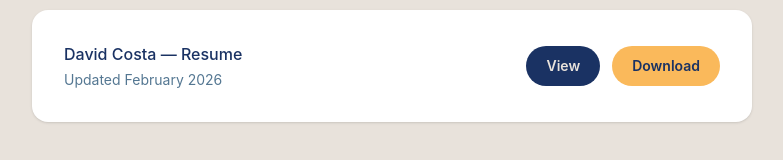
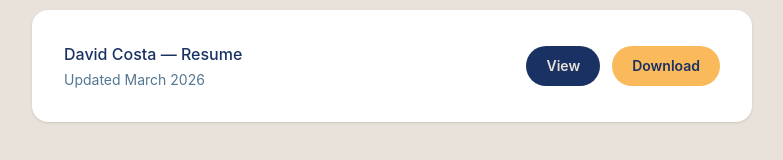
Before and after one commit to costad3atwit/CostaPortfolio, a React (Vite) app: page /about in a window 1280 px wide. Shown: the part 2594-2754 px from the top of the page, without its empty margins (248-1031 px from the left). Built offline with nearby package versions, Linux system fonts and the light colour scheme; no server answers.

Commit message:
fix: update resume version

```diff
--- a/src/pages/About.tsx
+++ b/src/pages/About.tsx
@@ -21,7 +21,7 @@ const SKILLS = {
   Learning: ['Spring Boot', 'Docker', 'Java', 'PostgreSQL'],
 };
 
-const S3_RESUME = `${S3_BASE}/files/DavidCostaResume_2_19_26.pdf`;
+const S3_RESUME = `${S3_BASE}/files/DavidCostaResume_3_20_26.pdf`;
 
 export default function About() {
   const location = useLocation();
@@ -178,7 +178,7 @@ export default function About() {
             style={{ backgroundColor: 'white' }}>
             <div className="flex-1">
               <p className="text-base mb-1 font-medium" style={{ color: '#1A3263' }}>David Costa — Resume</p>
-              <p className="text-sm" style={{ color: '#547792' }}>Updated February 2026</p>
+              <p className="text-sm" style={{ color: '#547792' }}>Updated March 2026</p>
             </div>
             <div className="flex gap-3">
               <button
```
